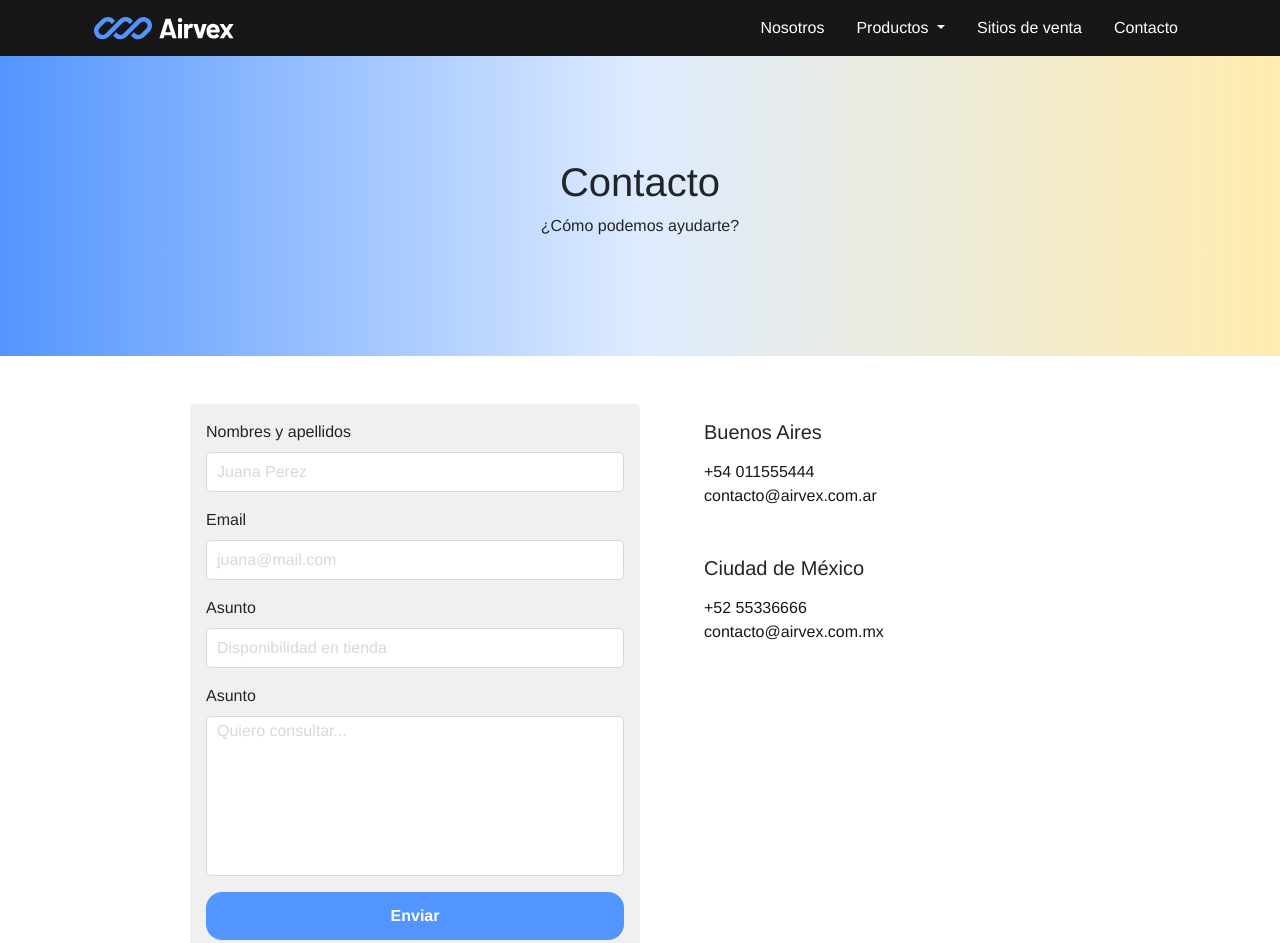
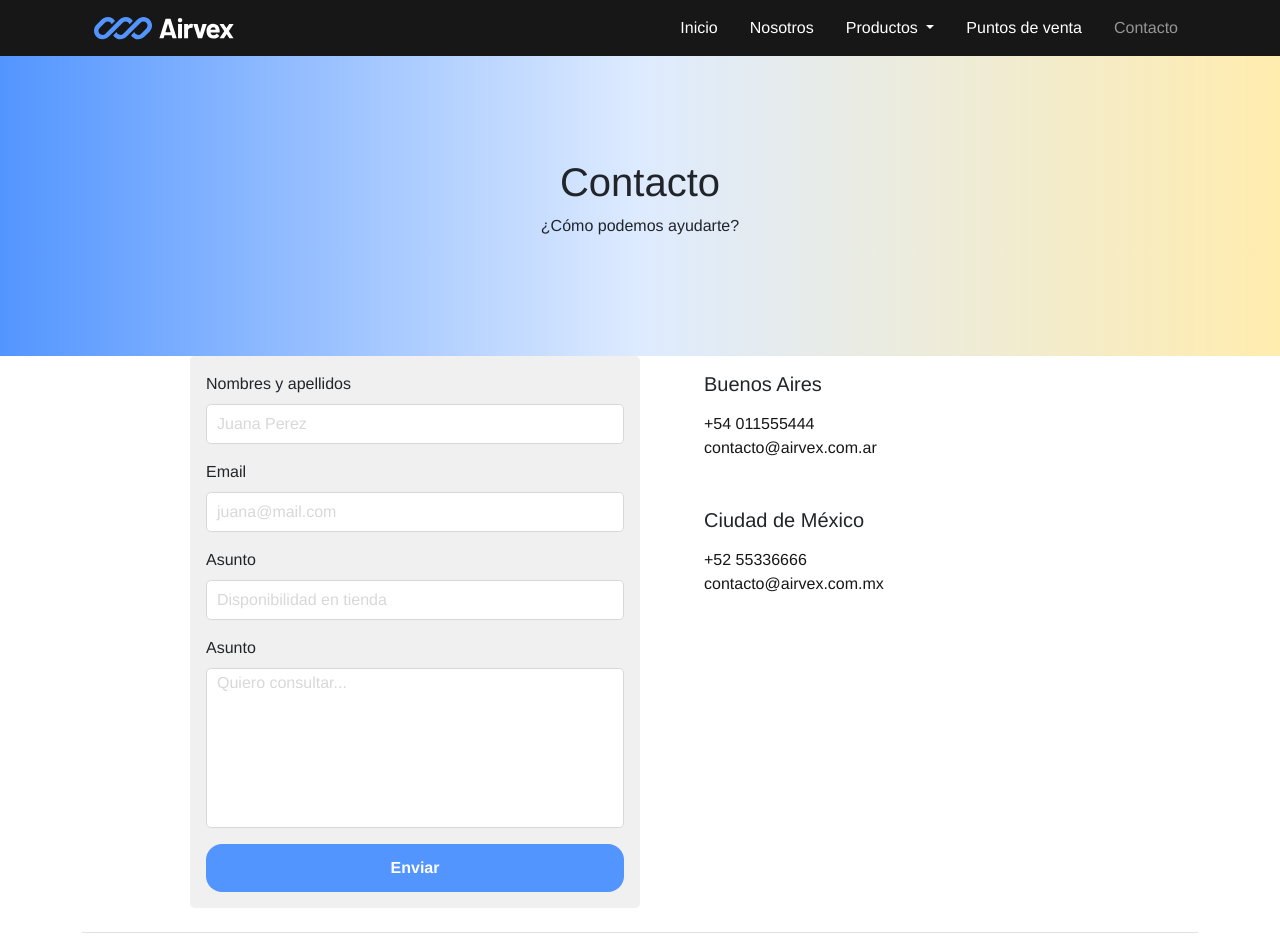
Before and after one commit to Emainfix/Airvex, a plain HTML site: page contacto.html in a window 1280 px wide. Shown: the top 943 px of the page. Drawn offline with nearby package versions, Linux system fonts and the light colour scheme.

Commit message:
Ajusté la palabra ccontacto del nav para que parezca desactivada

```diff
--- a/contacto.html
+++ b/contacto.html
@@ -19,6 +19,9 @@
                         <div class="collapse navbar-collapse" id="navbarSupportedContent">
                             <ul class="navbar-nav ms-auto mb-2 mb-lg-0">
                                 <li class="nav-item mx-2">
+                                    <a class="nav-link active" aria-current="page" href="index.html">Inicio</a>
+                                </li>
+                                <li class="nav-item mx-2">
                                     <a class="nav-link active" aria-current="page" href="#">Nosotros</a>
                                 </li>
                                 <li class="nav-item mx-2 dropdown">
@@ -32,10 +35,10 @@
                                     </ul>
                                 </li>
                                 <li class="nav-item mx-2">
-                                    <a class="nav-link active" aria-current="page" href="#">Sitios de venta</a>
+                                    <a class="nav-link active" aria-current="page" href="#">Puntos de venta</a>
                                 </li>
                                 <li class="nav-item ms-2">
-                                    <a class="nav-link active" aria-current="page" href="#">Contacto</a>
+                                    <a class="nav-link nav-inactive" aria-current="page">Contacto</a>
                                 </li>
                             </ul>
                         </div>
@@ -48,7 +51,7 @@
                 <div class="contacto-portada"><h1>Contacto</h1><p class="text-center">¿Cómo podemos ayudarte?</p></div>
             </section>
 
-        <section class="container my-5 formulario">
+        <section class="container formulario">
 
             <div class="row">
                 <div class="col-6 container-form">
```
